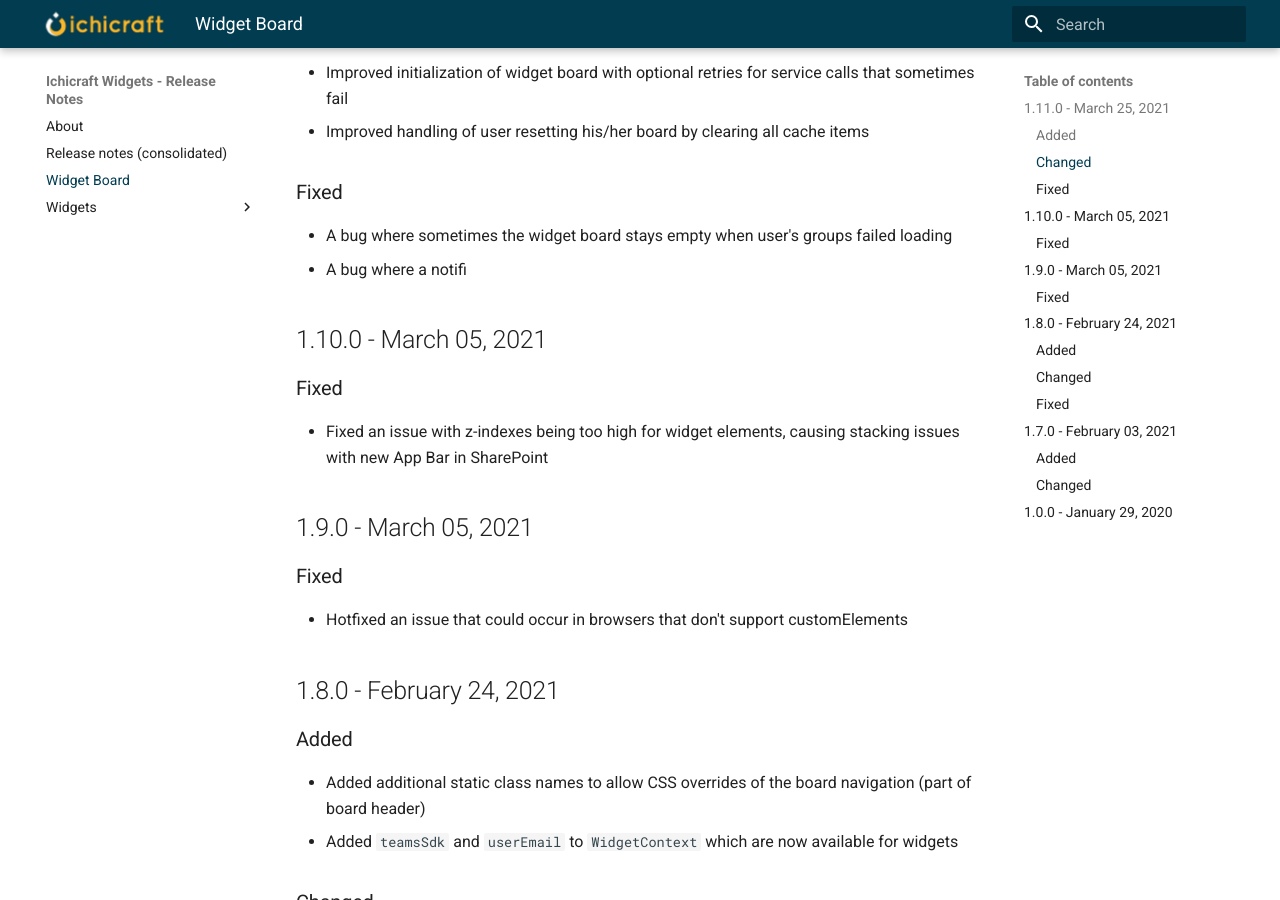
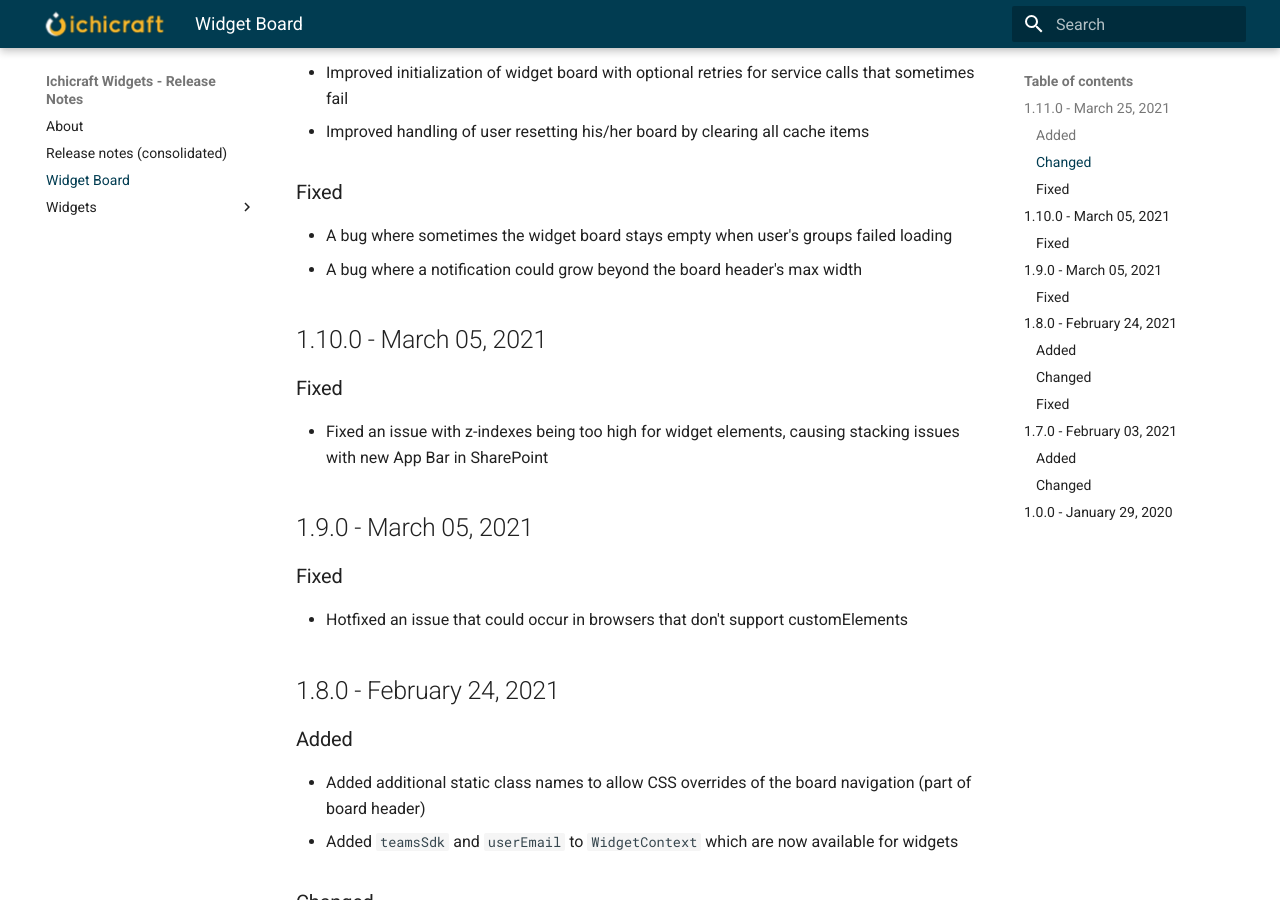
Before and after one commit to ichicraft/widgets-docs, an MkDocs documentation site: the page built from docs/Widget Board.md, in a window 1280 px wide and 900 px high, scrolled down 320 px. Built offline with MkDocs 1.6.1 and Material for MkDocs 9.7.7, drawn with Linux system fonts in a browser that asks for light colours.

Commit message:
correctie docs

```diff
--- a/docs/Widget Board.md
+++ b/docs/Widget Board.md
@@ -9,7 +9,7 @@
 
 ### Fixed
 - A bug where sometimes the widget board stays empty when user&#x27;s groups failed loading
-- A bug where a notifi
+- A bug where a notification could grow beyond the board header's max width
 
 ## 1.10.0 - March 05, 2021
 
```
Also changed, not shown: docs/Release-notes-(consolidated).md (+1 -11 lines).
